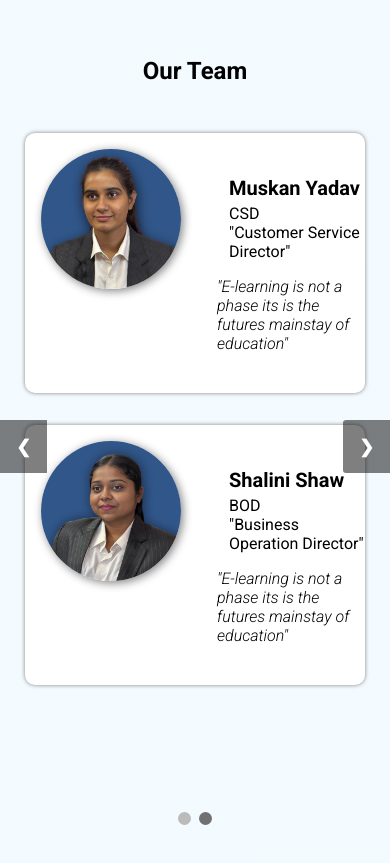
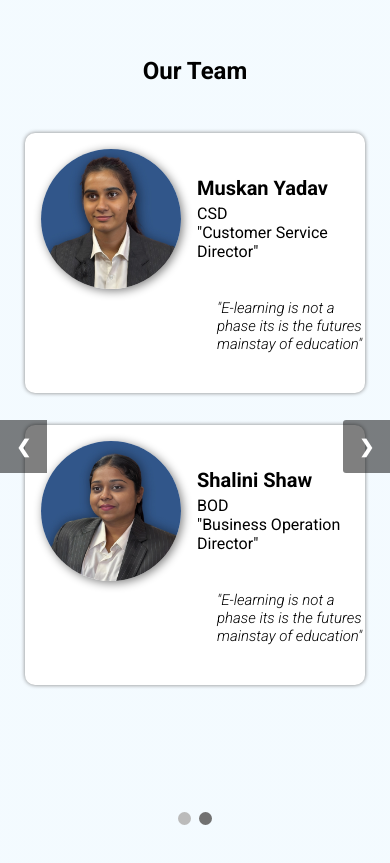
Before and after one commit to notesindeeed/notesindeed, a plain HTML site: page index.html in a window 390 px wide. Shown: the part 4400-5263 px from the top of the page. Drawn offline with Linux system fonts and the light colour scheme.

Commit message:
Update style.css

```diff
--- a/style.css
+++ b/style.css
@@ -1038,7 +1038,6 @@ li img {
     .review-cards {
         grid-template-columns: repeat(1, 1fr);
     }
-
     .contact-form {
         width: 25rem;
     }
@@ -1076,6 +1075,12 @@ li img {
      .founder-cards {
         height: 90vh;
     }
+    .f-detail {
+    gap: 0rem;
+    }
+    .f-quote {
+        font-size: 15px;
+    }
     .first {
     margin: 1rem 0;
     }
```
